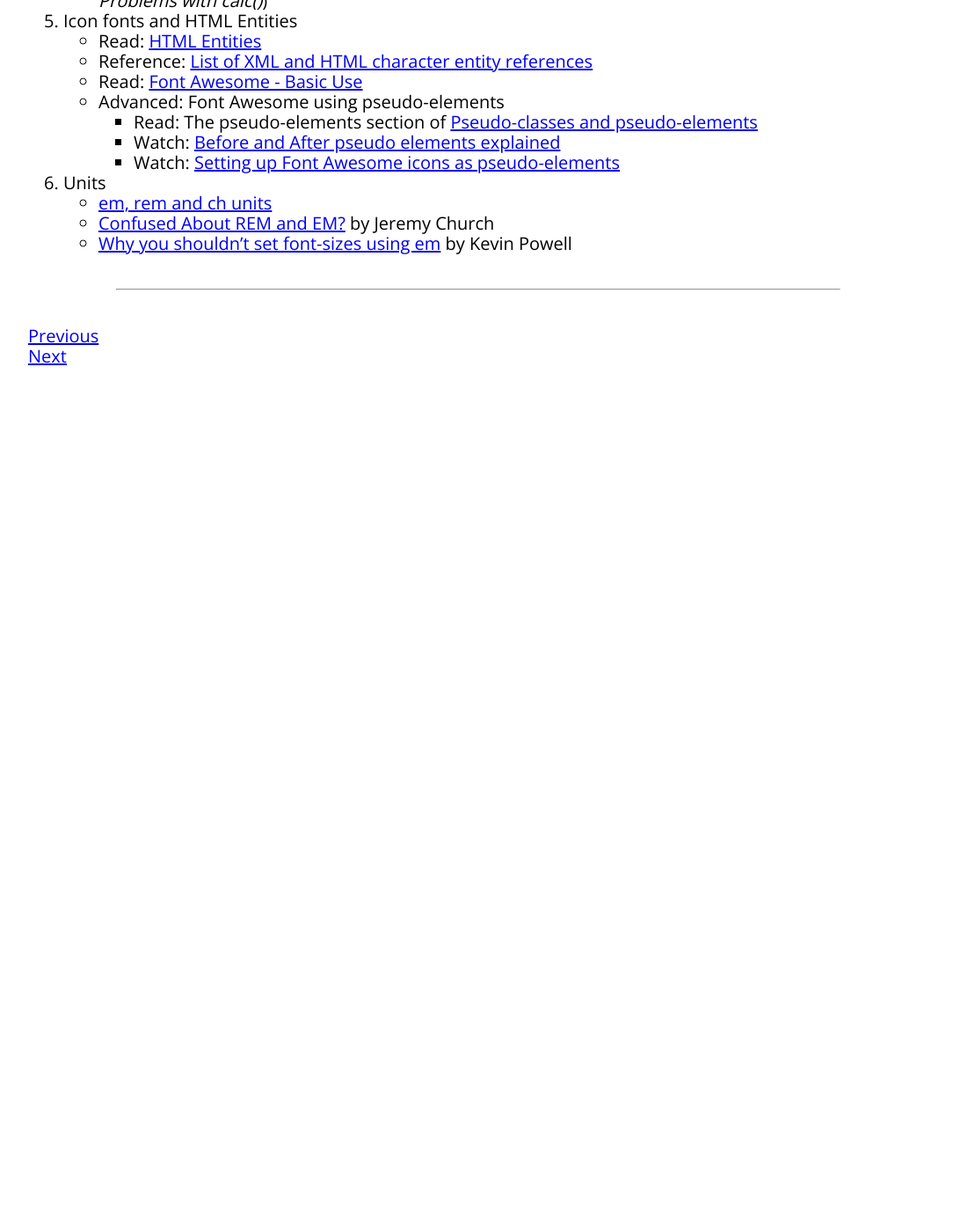
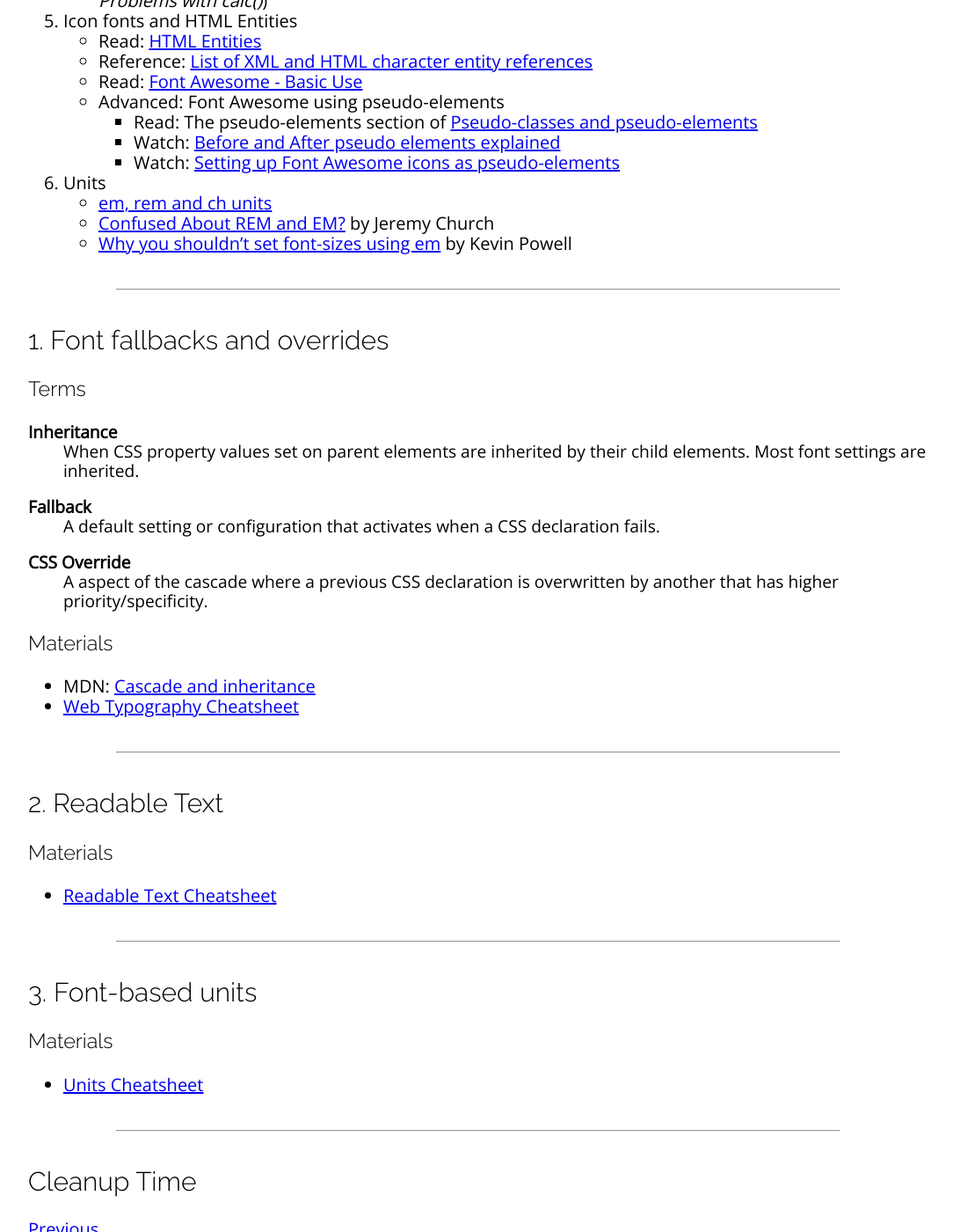
Before and after one commit to sait-wbdv/winter-2021, a Jekyll site: the page built from _posts/2021-01-21-typography.md, in a window 1280 px wide and 1400 px high, scrolled down 938 px. Shown: the whole window at 88% size, without its empty margins (96-1180 px from the left). Built offline with Jekyll 4.4.1, drawn with Linux system fonts in a browser that asks for light colours; nearby versions of some CDN libraries; before the commit the page ends 1374 px from its top, so only the background shows below that.

Commit message:
published W2R

```diff
--- a/_posts/2021-01-21-typography.md
+++ b/_posts/2021-01-21-typography.md
@@ -33,19 +33,33 @@ categories: cpnt260
 
 ---
 
-{% comment %}
-
-## 1. Readable Text
-### Terms
-
-## 2. Fallbacks and overides
+## 1. Font fallbacks and overrides
 ### Terms
 Inheritance
 : When CSS property values set on parent elements are inherited by their child elements. Most font settings are inherited.
 
+Fallback
+: A default setting or configuration that activates when a CSS declaration fails.
+
+CSS Override
+: A aspect of the cascade where a previous CSS declaration is overwritten by another that has higher priority/specificity.
+
 ### Materials
 - MDN: [Cascade and inheritance](https://developer.mozilla.org/en-US/docs/Learn/CSS/Building_blocks/Cascade_and_inheritance)
+- [Web Typography Cheatsheet]({{site.baseurl}}/cheatsheets/web-typography)
 
-## 3. Special characters
+---
 
-{% endcomment %}
+## 2. Readable Text
+### Materials
+- [Readable Text Cheatsheet]({{site.baseurl}}/cheatsheets/web-typography/readable-text)
+
+---
+
+## 3. Font-based units
+### Materials
+- [Units Cheatsheet]({{site.baseurl}}/cheatsheets/units)
+
+---
+
+## Cleanup Time
```
